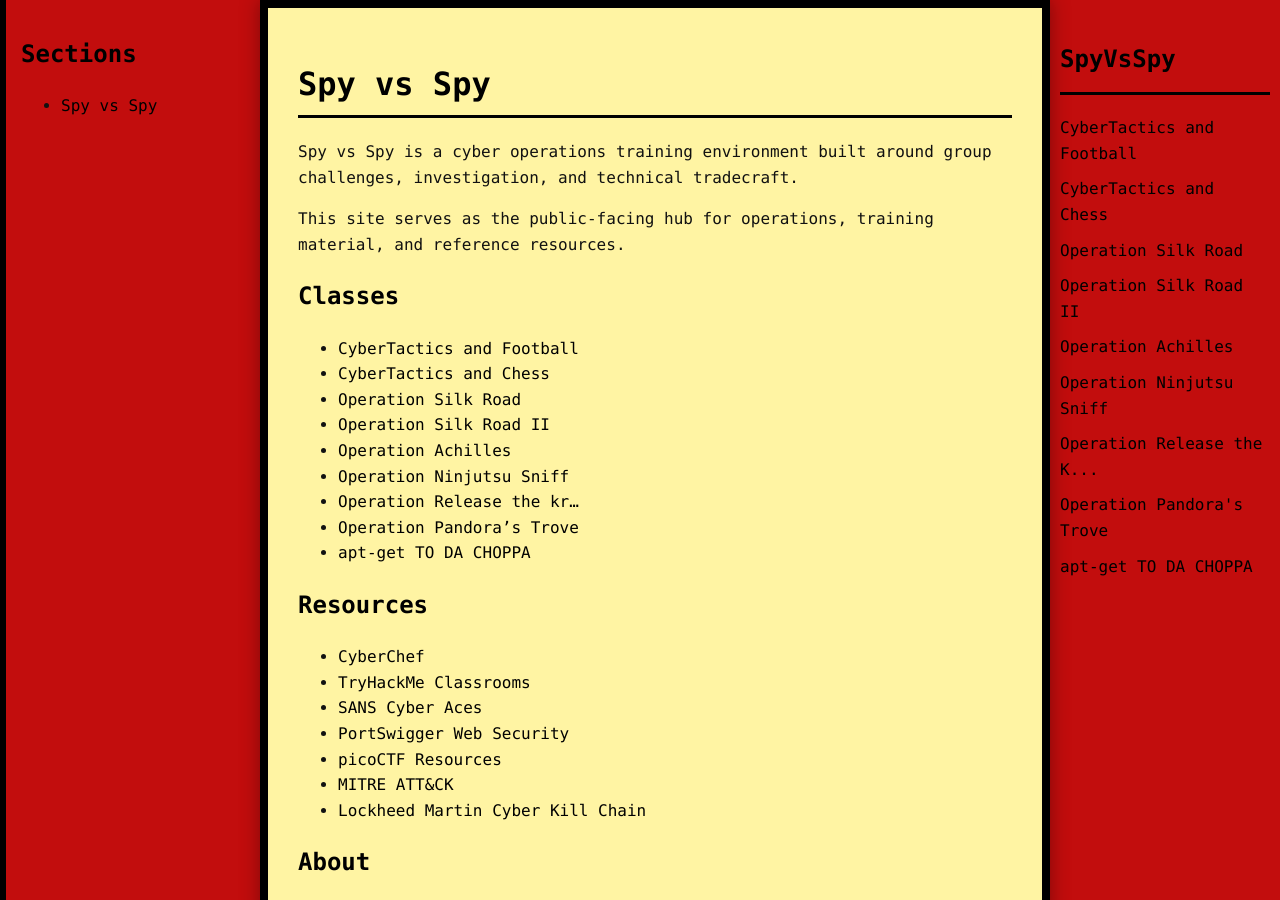
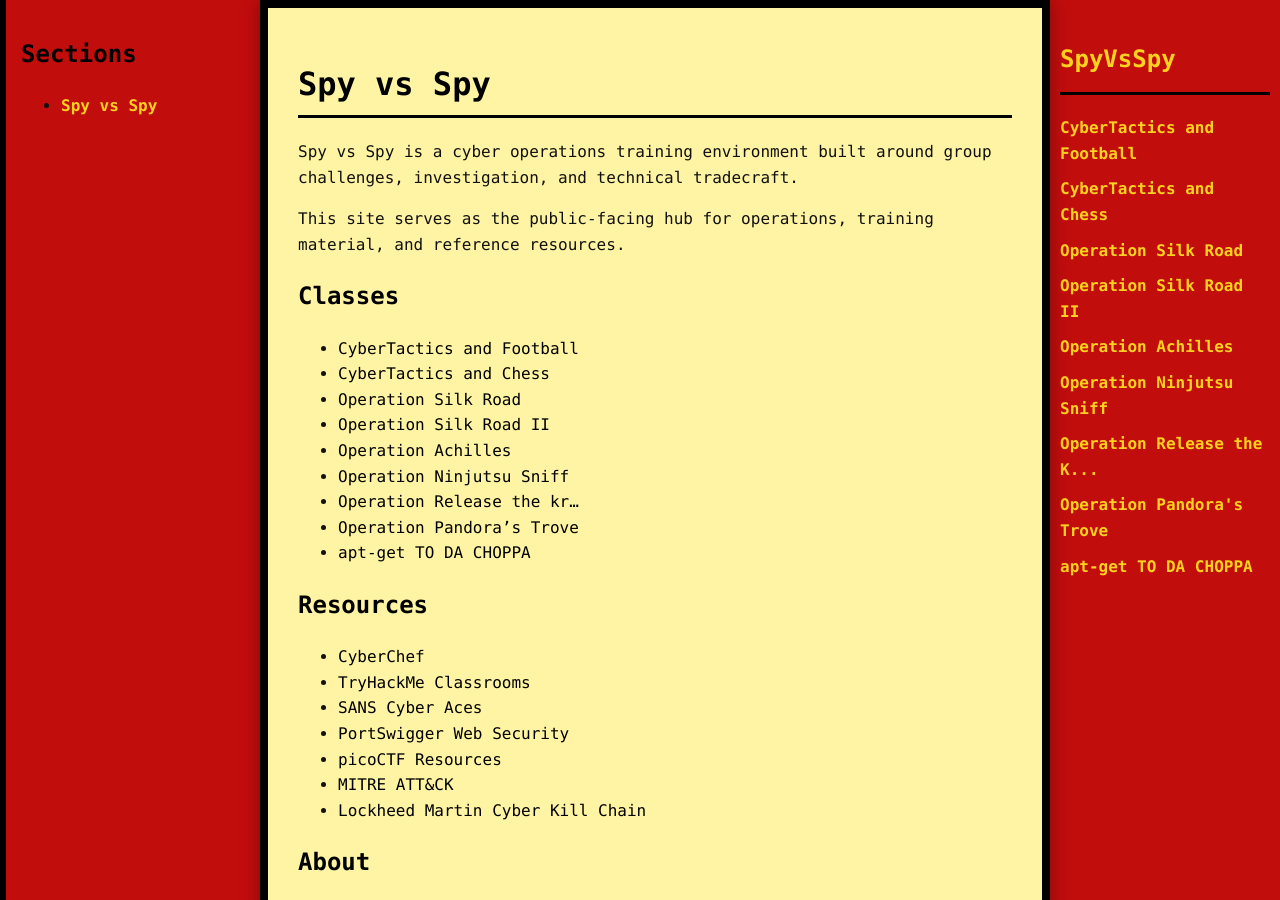
Before and after one commit to jboyce1/SpyVsSpy, a Jekyll site: the page built from index.md, in a window 1280 px wide and 900 px high. Built offline with Jekyll 4.4.1, drawn with Linux system fonts in a browser that asks for light colours.

Commit message:
Update styles.css
Signed-off-by: jboyce1 <79017276+jboyce1@users.noreply.github.com>

```diff
--- a/assets/css/styles.css
+++ b/assets/css/styles.css
@@ -5,8 +5,8 @@
 body {
     font-family: Consolas, "Courier New", monospace;
 
-    /* light smoke grey background */
-    background-color: #dcdcdc;
+    /* true page background */
+    background-color: #e6e6e6;  /* light grey */
 
     color: #111;
     margin: 0;
@@ -26,7 +26,6 @@
     height: 100vh;
 
     background-color: #c20d0d; /* dynamite red */
-    color: #000;
 
     padding: 20px 10px;
     overflow-y: auto;
@@ -34,23 +33,25 @@
     border-left: 6px solid #000;
 }
 
-/* Header inside navigation */
+/* header */
+
 nav h1 {
     font-size: 1.5em;
     margin-bottom: 20px;
-    color: #000;
 }
 
-/* Navigation links */
+/* nav links */
+
 nav a {
-    color: #000;
+    color: #ffd21f; /* default yellow */
     text-decoration: none;
     display: block;
     margin-bottom: 10px;
+    font-weight: bold;
 }
 
 nav a:hover {
-    color: #ffd21f;
+    color: #000; /* invert on hover */
 }
 
 /* ================================
@@ -64,8 +65,7 @@
 
     position: relative;
 
-    /* yellow comic panel */
-    background-color: #fff4a3;
+    background-color: #fff4a3; /* yellow section */
 
     z-index: 100;
 
@@ -80,7 +80,7 @@
 }
 
 /* ================================
-   LEFT NAV / TABLE OF CONTENTS
+   LEFT NAV
    ================================ */
 
 #left-nav {
@@ -93,8 +93,6 @@
     height: 100vh;
 
     background: #c20d0d;
-
-    color: #000;
 
     padding: 15px;
 
@@ -110,12 +108,13 @@
 }
 
 #left-nav a {
-    color: #000;
+    color: #ffd21f;
     text-decoration: none;
+    font-weight: bold;
 }
 
 #left-nav a:hover {
-    color: #ffd21f;
+    color: #000;
 }
 
 #toc a.active {
@@ -179,12 +178,12 @@
 }
 
 /* ================================
-   SCROLL BOX (MISSION TEXT)
+   SCROLL BOX
    ================================ */
 
 .scroll-box {
 
-    background-color: #fff4a3;
+    background-color: #fff4a3; /* muted yellow */
 
     color: #111;
 
```
